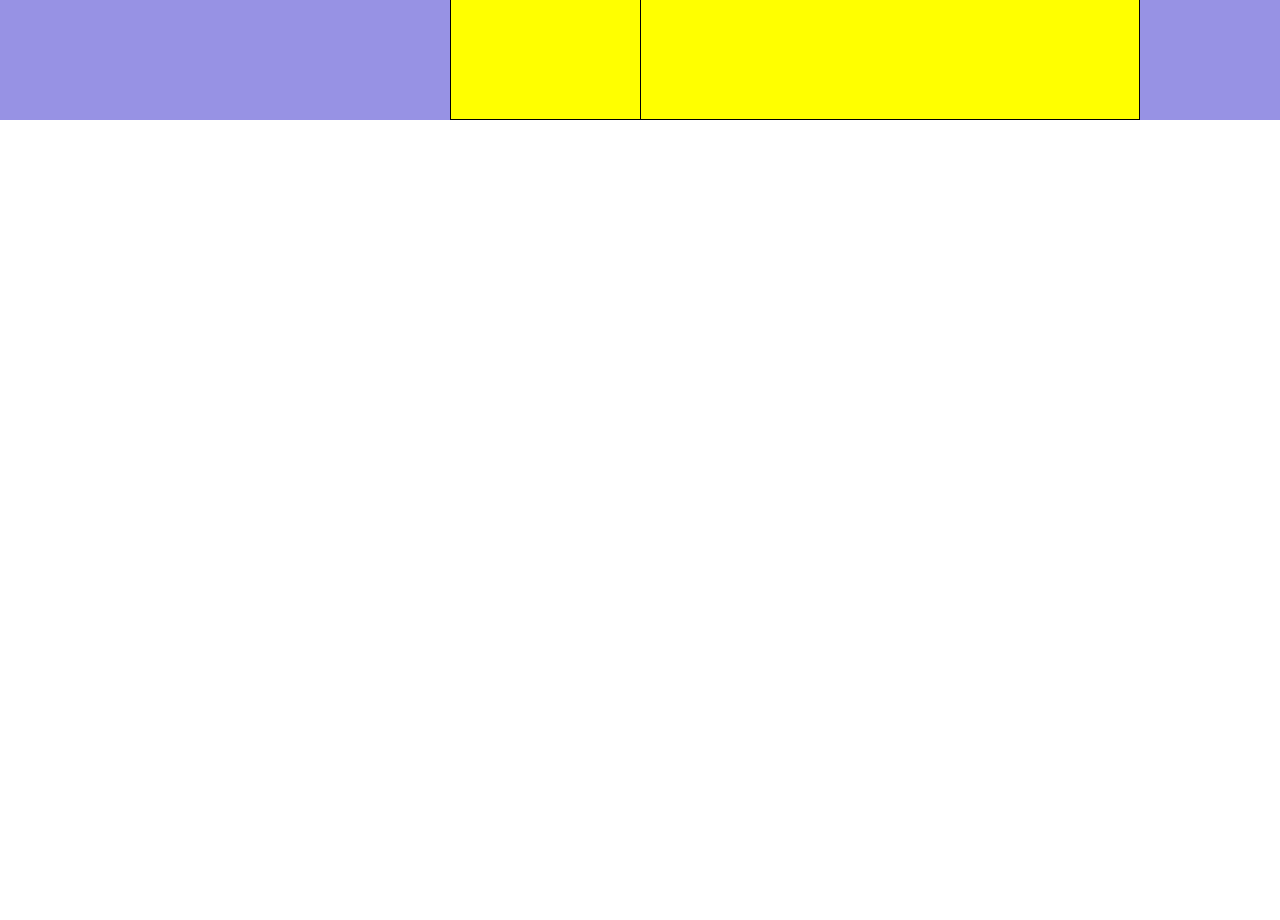
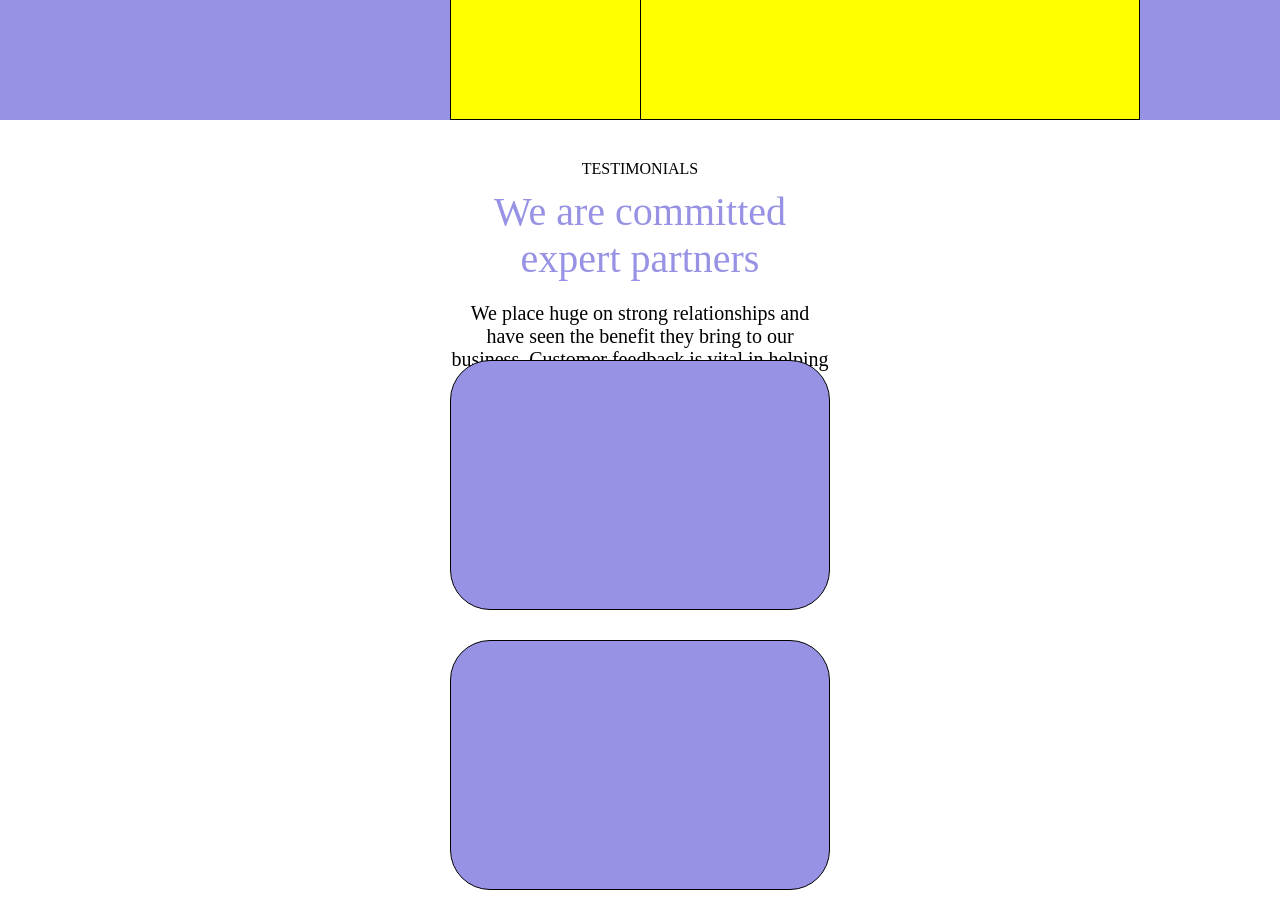
Before and after one commit to StefanoCretella/htmlcss-responsive-layout, a plain HTML site: page index.html in a window 1280 px wide. Shown: the part 1080-2000 px from the top of the page. Before the commit the page ends 1920 px from the top, so only its background shows below. Drawn offline with Linux system fonts and the light colour scheme.

Commit message:
[UPD] Third main part added

```diff
--- a/index.html
+++ b/index.html
@@ -67,7 +67,27 @@
             </div>
         </div>
 
+        <!-- MAIN 3 -->
+        <div class="container-main-3">
+            <div class="row-main-3">
+                <div class="col-100-main-3">
+                    <div class="testimonials">TESTIMONIALS</div>
+                    <div class="expert-partners">We are committed expert partners</div>
+                    <div class="text-expert-partners">We place huge on strong relationships and have seen the benefit they bring to our business. Customer feedback is vital in helping us get it right.</div>
+                </div>
+                <div class="col-100-main-3-2">
+                    <div class="mini-col">
 
+                    </div>
+                    <div class="mini-col">
+
+                    </div>
+                    <div class="mini-col">
+
+                    </div>
+                </div>
+            </div>
+        </div>
 
 
 
--- a/style.css
+++ b/style.css
@@ -168,6 +168,59 @@ main{
     height: 600px;
 }
 
+/* MAIN 3 */
+.container-main-3{
+    max-width: 1900px;
+    height: 600px;
+    margin: 0 auto;
+    padding-top: 40px;
+}
+
+.row-main-3{
+    display: flex;
+    flex-wrap: wrap;
+}
+
+.col-100-main-3{
+    width: 100%;
+    height: 200px;
+    margin-left: 450px;
+    margin-right: 450px;
+}
+
+.testimonials{
+    text-align: center;
+}
+
+.expert-partners{
+    text-align: center;
+    color: rgba(151,146,228,255);
+    padding-top: 10px;
+    font-size: 40px;
+}
+
+.text-expert-partners{
+    text-align: center;
+    padding-top: 20px;
+    font-size: 20px;
+}
+
+.col-100-main-3-2{
+    width: 100%;
+    height: 600px;
+    margin-left: 450px;
+    margin-right: 450px;
+}
+
+.mini-col{
+    background-color: rgba(151,146,228,255);
+    width: 100%;
+    height: 250px;
+    border: 1px solid black;
+    margin-bottom: 30px;
+    border-radius: 40px;
+}
+
 
 
 
```
